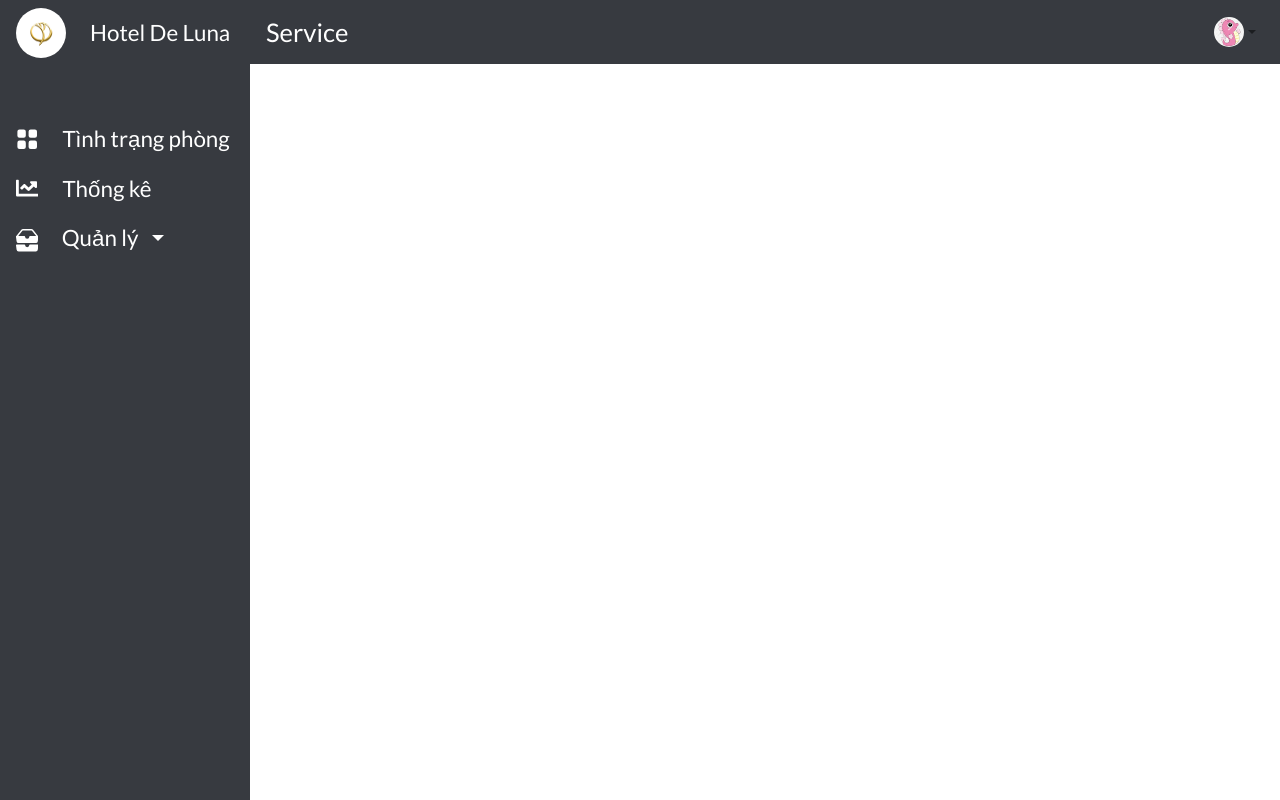
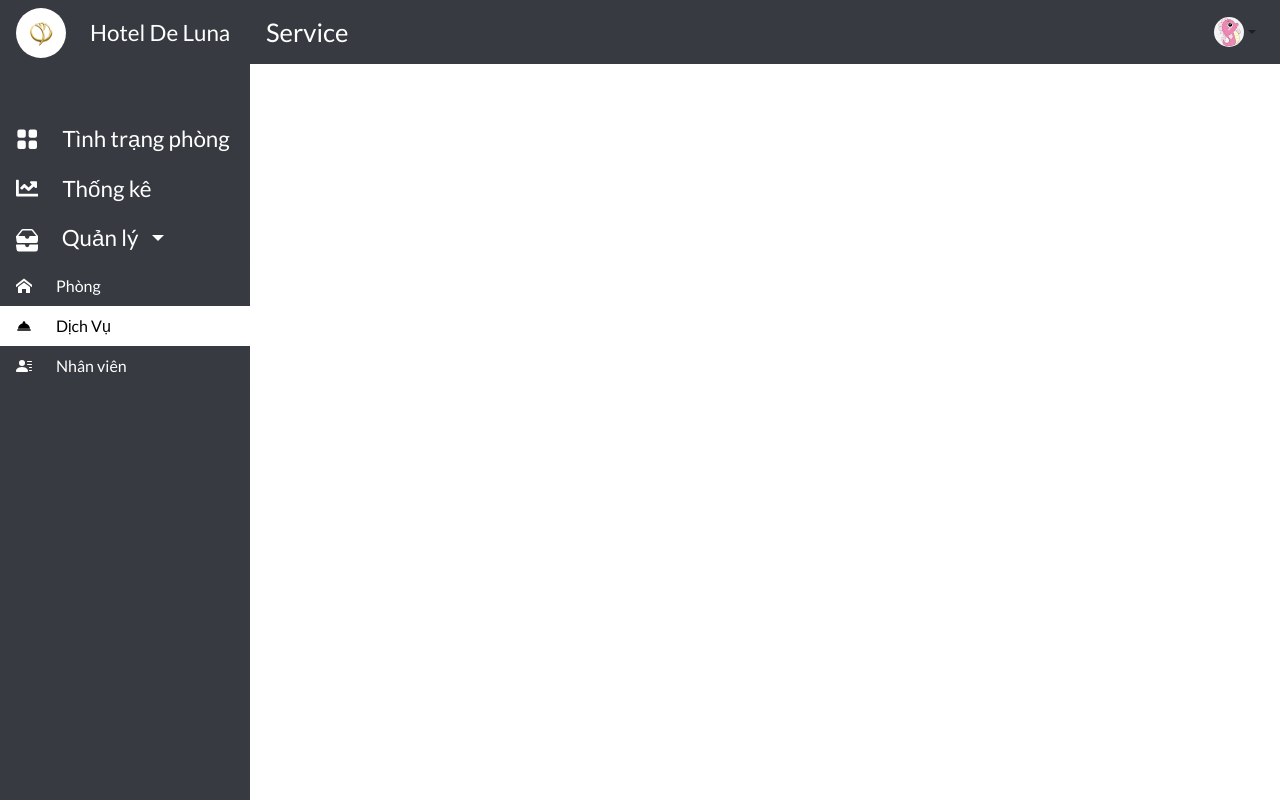
Before and after one commit to k18-hcmus-brothers/NMCNPM_Project, a React (Create React App) app in the folder client/: page /service in a window 1280 px wide. Built offline with nearby package versions, Linux system fonts and the light colour scheme.

Commit message:
update dropdown sidebar

```diff
--- a/client/src/Components/ContentPages/Dashboard.js
+++ b/client/src/Components/ContentPages/Dashboard.js
@@ -1,8 +1,9 @@
-import React, { Component } from 'react'
+import React, { useState } from 'react'
 import { Container } from 'react-bootstrap'
 import Navigation from '../Navigation'
 
 function Dashboard() {
+
     return (
         <div>
             <Navigation title="Dashboard" />
--- a/client/src/Components/ContentPages/Member.js
+++ b/client/src/Components/ContentPages/Member.js
@@ -1,4 +1,4 @@
-import React, { Component } from 'react'
+import React from 'react'
 import { Container } from 'react-bootstrap'
 import Navigation from '../Navigation'
 
--- a/client/src/Components/ContentPages/Room.js
+++ b/client/src/Components/ContentPages/Room.js
@@ -1,4 +1,4 @@
-import React, { Component } from 'react'
+import React from 'react'
 import { Container } from 'react-bootstrap'
 import Navigation from '../Navigation'
 
--- a/client/src/Components/ContentPages/Service.js
+++ b/client/src/Components/ContentPages/Service.js
@@ -1,4 +1,4 @@
-import React, { Component } from 'react'
+import React from 'react'
 import { Container } from 'react-bootstrap'
 import Navigation from '../Navigation'
 
--- a/client/src/Components/ContentPages/Statistic.js
+++ b/client/src/Components/ContentPages/Statistic.js
@@ -1,4 +1,4 @@
-import React, { Component } from 'react'
+import React from 'react'
 import { Container } from 'react-bootstrap'
 import Navigation from '../Navigation'
 
--- a/client/src/Components/Sidebar.js
+++ b/client/src/Components/Sidebar.js
@@ -1,4 +1,4 @@
-import React from 'react'
+import React, { useState, useEffect } from 'react'
 import { Link, NavLink } from 'react-router-dom'
 import { Button, Nav, NavDropdown } from 'react-bootstrap'
 
@@ -12,6 +12,13 @@ import { ImHome } from 'react-icons/im'
 import '../Styles/Sidebar.css'
 
 function Sidebar() {
+    const [show, setShow] = useState(true)
+
+    const dropdownToggle = (isShow, event, {source}) => {
+        if (source === "click")
+            setShow(isShow)
+    }
+
     return (
         <>
             <Nav className="sidebar flex-column">
@@ -26,18 +33,16 @@ function Sidebar() {
                         Hotel De Luna
                     </NavLink>
 
-                <NavLink className="nav-link sidebar-item mt-5" to="/dashboard"><BsFillGridFill className="mr-4"/>Tình trạng phòng</NavLink>
+                <NavLink className="nav-link sidebar-item mt-5" to="/dashboard"><BsFillGridFill className="mr-4" />Tình trạng phòng</NavLink>
                 <NavLink className="nav-link sidebar-item" to="/statistic"><FaChartLine className="mr-4" />Thống kê</NavLink>
-                <NavDropdown title={<span className="mr-2 "><BsInboxesFill className="dropdown-title-icon" /> Quản lý</span>} id="nav-dropdown">
+                <NavDropdown show={show} onToggle={dropdownToggle} title={<span className="mr-2 "><BsInboxesFill className="dropdown-title-icon" /> Quản lý</span>} id="nav-dropdown">
 
-                <NavLink className="nav-link sidebar-item" to="/room"><ImHome className="mr-4" />Phòng</NavLink>
+                    <NavLink className="nav-link sidebar-item" to="/room"><ImHome className="mr-4" />Phòng</NavLink>
 
-                <NavLink className="nav-link sidebar-item" to="/service"><MdRoomService className="mr-4" />Dịch Vụ</NavLink>
+                    <NavLink className="nav-link sidebar-item" to="/service"><MdRoomService className="mr-4" />Dịch Vụ</NavLink>
 
-                <NavLink className="nav-link sidebar-item" to="/member"><BsPersonLinesFill className="mr-4" />Nhân viên</NavLink>
+                    <NavLink className="nav-link sidebar-item" to="/member"><BsPersonLinesFill className="mr-4" />Nhân viên</NavLink>
                 </NavDropdown>
-
-
             </Nav>
         </>
     )
```
Also changed, not shown: client/src/Components/ContentPages/Budget.js (deleted, +0 -15 lines).
